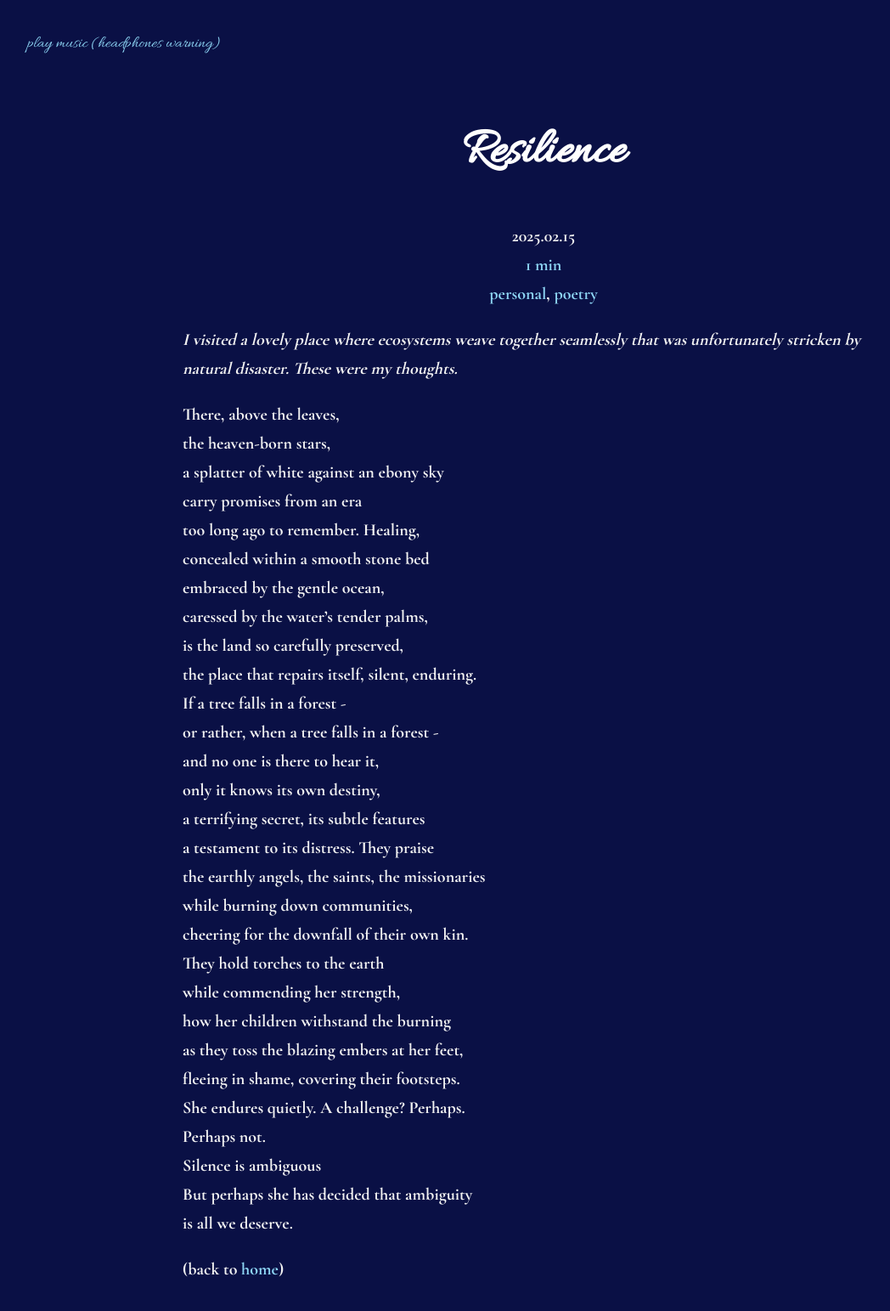
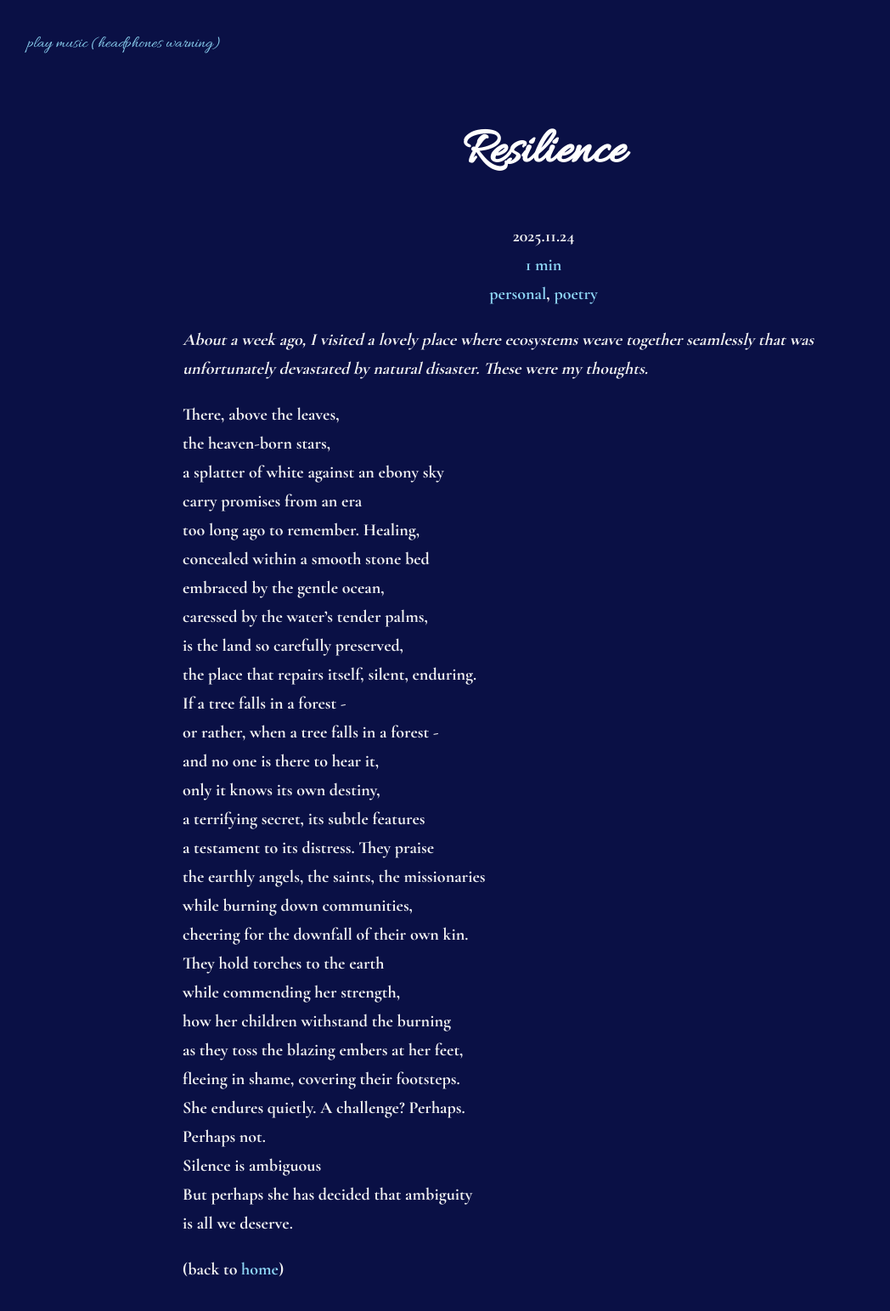
Before and after one commit to leucinemymind/leucinemymind.github.io, a Jekyll site: the page built from _posts/2025-02-15-resilience.md, in a window 1280 px wide. Shown: the whole page at 85% size, without its empty margins (0-1048 px from the left). Built offline with Jekyll 4.4.1, drawn with Linux system fonts in a browser that asks for light colours; our own code applies the rules of GitHub Pages for plain Markdown files.

Commit message:
Update 2025-02-15-resilience.md

```diff
--- a/_posts/2025-02-15-resilience.md
+++ b/_posts/2025-02-15-resilience.md
@@ -1,10 +1,10 @@
 ---
 title: "Resilience"
-date: 2025-02-15
+date: 2025-11-24
 tags: [personal, poetry]
 ---
 
-*I visited a lovely place where ecosystems weave together seamlessly that was unfortunately stricken by natural disaster. These were my thoughts.*
+*About a week ago, I visited a lovely place where ecosystems weave together seamlessly that was unfortunately devastated by natural disaster. These were my thoughts.*
 
 There, above the leaves, <br>
 the heaven-born stars, <br>
```
